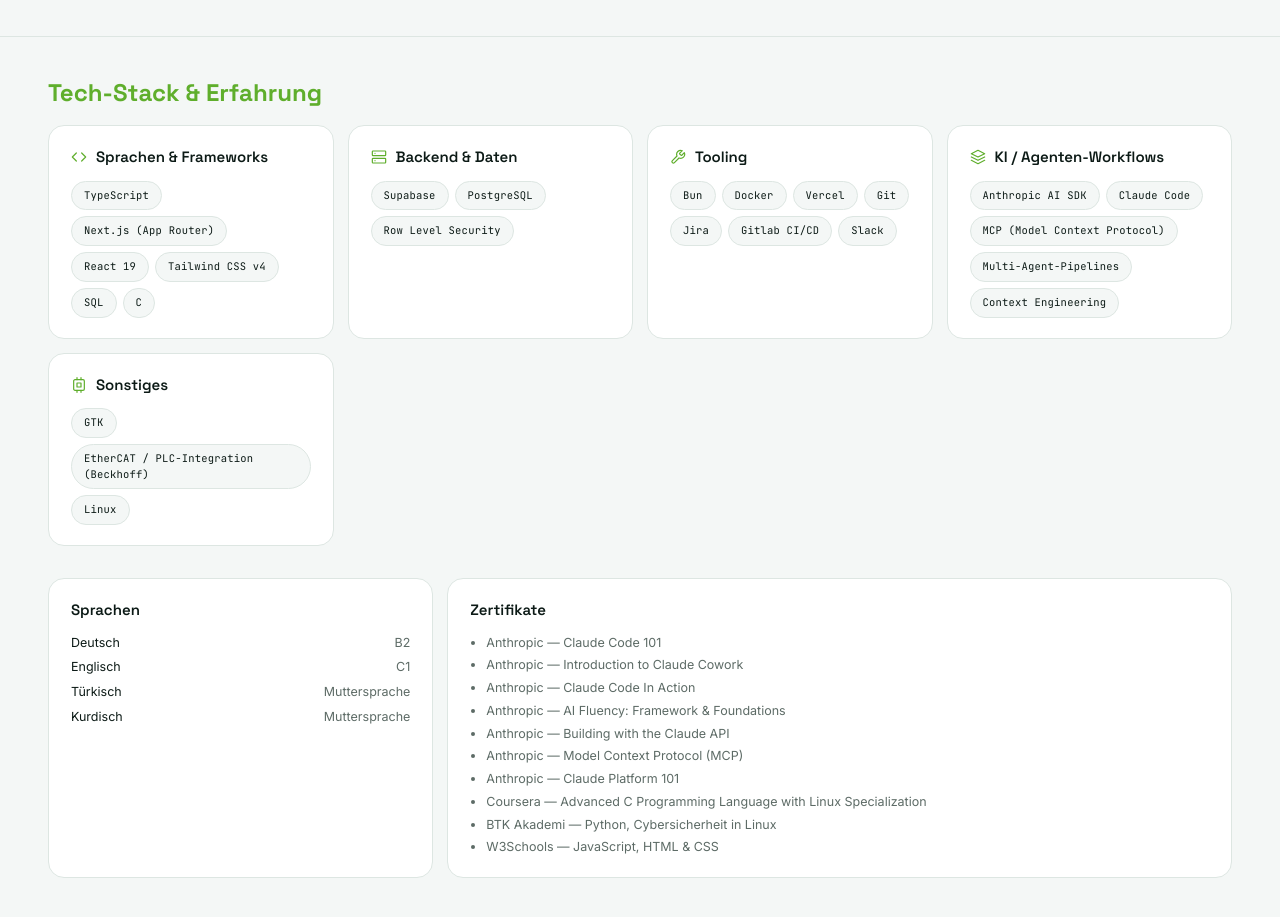
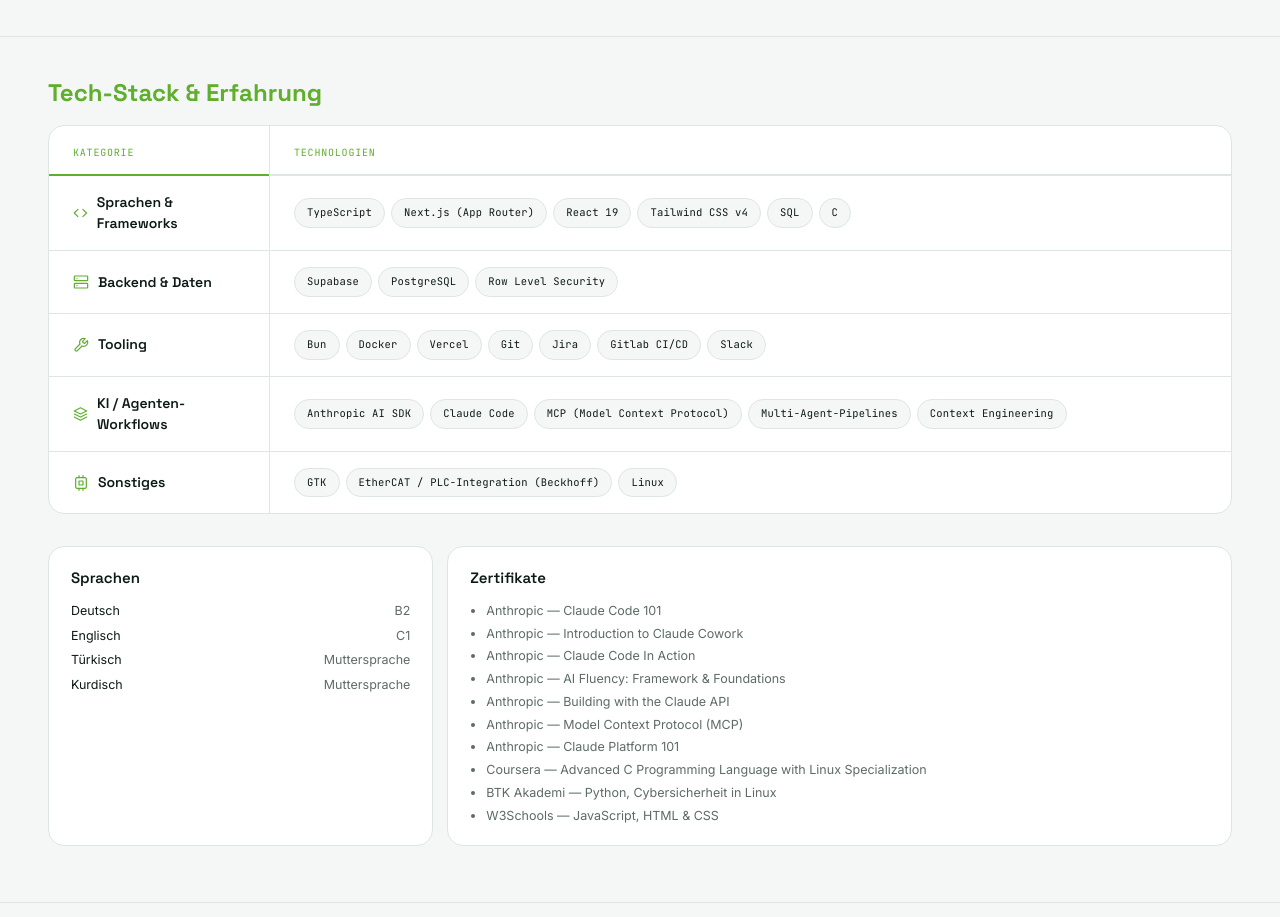
Before and after one commit to kalkanlatif/latif-portfolio, a Next.js app: page / in a window 1280 px wide. Shown: the part 1400-2317 px from the top of the page. Built offline with nearby package versions, Linux system fonts and the light colour scheme.

Commit message:
style: clean up tech-stack table with accent header and column divider

```diff
--- a/src/components/Skills.tsx
+++ b/src/components/Skills.tsx
@@ -113,19 +113,33 @@
         Tech-Stack &amp; Erfahrung
       </div>
 
-      <div className="grid grid-cols-[repeat(auto-fit,minmax(260px,1fr))] gap-3.5">
-        {skillGroups.map((group) => (
+      <div className="overflow-hidden rounded-card border border-border bg-card">
+        <div className="grid grid-cols-[minmax(160px,220px)_1fr]">
+          <div className="border-b-2 border-accent px-6 py-3">
+            <span className="font-mono text-[10px] tracking-[0.08em] text-accent uppercase">
+              Kategorie
+            </span>
+          </div>
+          <div className="border-b-2 border-accent border-l border-border px-6 py-3">
+            <span className="font-mono text-[10px] tracking-[0.08em] text-accent uppercase">
+              Technologien
+            </span>
+          </div>
+        </div>
+        {skillGroups.map((group, i) => (
           <div
             key={group.category}
-            className="rounded-card border border-border bg-card px-[22px] py-5"
+            className={`grid grid-cols-[minmax(160px,220px)_1fr] transition-colors hover:bg-page ${
+              i !== 0 ? "border-t border-border" : ""
+            }`}
           >
-            <div className="mb-3 flex items-center gap-[9px]">
+            <div className="flex items-center gap-[9px] px-6 py-4">
               {group.icon}
-              <span className="font-display text-[15px] font-semibold">
+              <span className="font-display text-[14px] font-semibold">
                 {group.category}
               </span>
             </div>
-            <div className="flex flex-wrap gap-1.5">
+            <div className="flex flex-wrap items-center gap-1.5 border-l border-border px-6 py-4">
               {group.items.map((item) => (
                 <TagPill key={item}>{item}</TagPill>
               ))}
```
